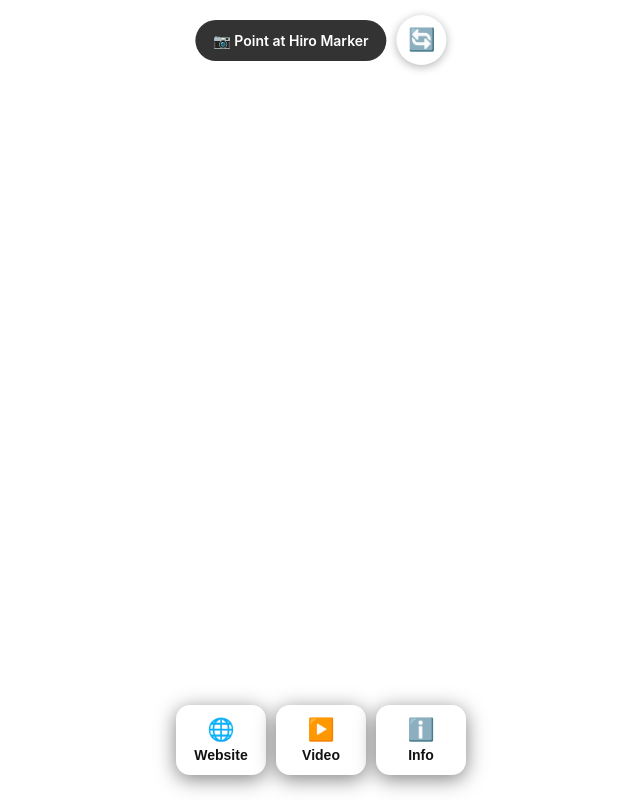
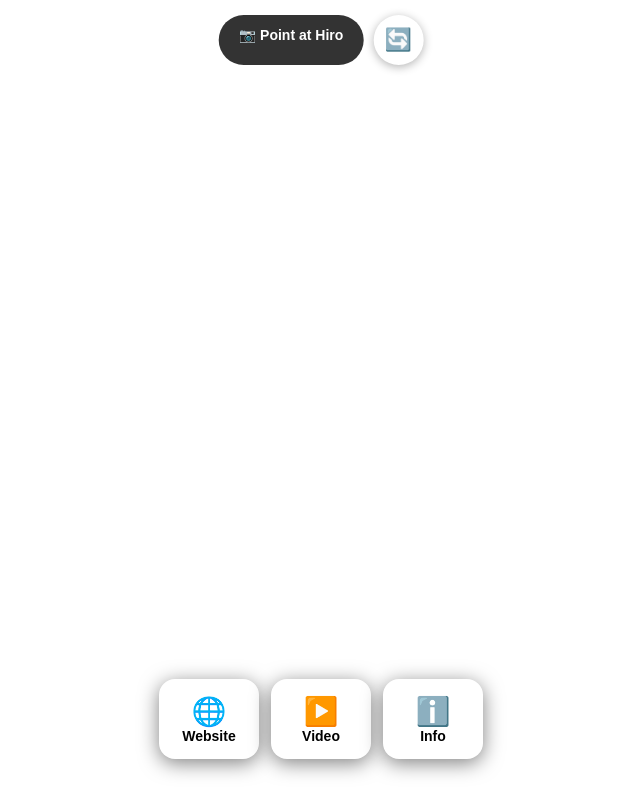
Before and after one commit to PAyush15/cursor-hack, a plain HTML site: page viewer.html in a window 1280 px wide. Shown: the whole page, without its empty margins (319-959 px from the left). Drawn offline with Linux system fonts and the light colour scheme.

Commit message:
Add files via upload

```diff
--- a/viewer.html
+++ b/viewer.html
@@ -7,114 +7,54 @@
     <title>AR Viewer</title>
     <script src="https://aframe.io/releases/1.4.2/aframe.min.js"></script>
     <script src="https://raw.githack.com/AR-js-org/AR.js/master/aframe/build/aframe-ar.js"></script>
-
-    <style>
-        * {
-            box-sizing: border-box;
-            margin: 0;
-            padding: 0;
-        }
-
-        body {
-            overflow: hidden;
-            font-family: -apple-system, sans-serif;
-        }
-
-        /* Fixed Size Buttons */
-        .button-overlay {
-            position: fixed;
-            bottom: 25px;
-            left: 50%;
-            transform: translateX(-50%);
-            display: flex;
-            gap: 10px;
-            z-index: 9999;
-        }
-
-        .ar-btn {
-            width: 90px;
-            height: 70px;
-            background: white;
-            border: none;
-            border-radius: 14px;
-            font-size: 14px;
-            font-weight: 700;
-            color: #111;
-            box-shadow: 0 4px 20px rgba(0, 0, 0, 0.5);
-            cursor: pointer;
-            flex-shrink: 0;
-            display: flex;
-            flex-direction: column;
-            align-items: center;
-            justify-content: center;
-            gap: 4px;
-        }
-
-        .ar-btn span {
-            font-size: 22px;
-        }
-
-        .ar-btn:active {
-            background: #eee;
-        }
-
-        /* Top Bar */
-        .top-bar {
-            position: fixed;
-            top: 15px;
-            left: 50%;
-            transform: translateX(-50%);
-            display: flex;
-            gap: 10px;
-            align-items: center;
-            z-index: 9999;
-        }
-
-        .status-text {
-            background: rgba(0, 0, 0, 0.8);
-            color: white;
-            padding: 12px 18px;
-            border-radius: 30px;
-            font-size: 14px;
-            font-weight: 600;
-        }
-
-        .refresh-btn {
-            width: 50px;
-            height: 50px;
-            background: white;
-            border: none;
-            border-radius: 50%;
-            font-size: 22px;
-            cursor: pointer;
-            box-shadow: 0 2px 10px rgba(0, 0, 0, 0.3);
-            flex-shrink: 0;
-        }
-    </style>
 </head>
 
-<body>
+<body style="margin:0; overflow:hidden; font-family:sans-serif;">
 
-    <div class="top-bar">
-        <span class="status-text" id="status">📷 Point at Hiro Marker</span>
-        <button class="refresh-btn" onclick="location.reload()">🔄</button>
+    <!-- Status Bar -->
+    <div style="position:fixed; top:15px; left:50%; transform:translateX(-50%); z-index:99999; display:flex; gap:10px;">
+        <span id="status"
+            style="background:rgba(0,0,0,0.8); color:white; padding:12px 20px; border-radius:30px; font-size:14px; font-weight:600;">📷
+            Point at Hiro</span>
+        <button onclick="location.reload()"
+            style="width:50px; height:50px; background:white; border:none; border-radius:50%; font-size:22px; box-shadow:0 2px 10px rgba(0,0,0,0.3);">🔄</button>
     </div>
 
-    <div class="button-overlay">
-        <button class="ar-btn" onclick="openWebsite()"><span>🌐</span>Website</button>
-        <button class="ar-btn" onclick="playVideo()"><span>▶️</span>Video</button>
-        <button class="ar-btn" onclick="showInfo()"><span>ℹ️</span>Info</button>
+    <!-- BUTTONS - Using Table Layout for Guaranteed Fixed Sizes -->
+    <div style="position:fixed; bottom:30px; left:50%; transform:translateX(-50%); z-index:99999;">
+        <table style="border-collapse:separate; border-spacing:10px;">
+            <tr>
+                <td>
+                    <button onclick="openWebsite()"
+                        style="width:100px; height:80px; background:white; border:none; border-radius:16px; font-size:14px; font-weight:700; box-shadow:0 4px 20px rgba(0,0,0,0.5);">
+                        <div style="font-size:28px;">🌐</div>
+                        Website
+                    </button>
+                </td>
+                <td>
+                    <button onclick="playVideo()"
+                        style="width:100px; height:80px; background:white; border:none; border-radius:16px; font-size:14px; font-weight:700; box-shadow:0 4px 20px rgba(0,0,0,0.5);">
+                        <div style="font-size:28px;">▶️</div>
+                        Video
+                    </button>
+                </td>
+                <td>
+                    <button onclick="showInfo()"
+                        style="width:100px; height:80px; background:white; border:none; border-radius:16px; font-size:14px; font-weight:700; box-shadow:0 4px 20px rgba(0,0,0,0.5);">
+                        <div style="font-size:28px;">ℹ️</div>
+                        Info
+                    </button>
+                </td>
+            </tr>
+        </table>
     </div>
 
     <a-scene vr-mode-ui="enabled: false" loading-screen="enabled: false" renderer="antialias: true; alpha: true"
-        embedded
-        arjs="trackingMethod: best; sourceType: webcam; debugUIEnabled: false; detectionMode: mono_and_matrix; matrixCodeType: 3x3;">
+        embedded arjs="trackingMethod: best; sourceType: webcam; debugUIEnabled: false;">
 
-        <!-- Marker with improved tracking settings -->
         <a-marker preset="hiro" id="hiro-marker" smooth="true" smoothCount="5" smoothTolerance="0.01"
             smoothThreshold="2">
-
-            <a-entity id="model" gltf-model="url(models/model.glb)" position="0 0 0" scale="1 1 1"
+            <a-entity gltf-model="url(models/model.glb)" position="0 0 0" scale="1 1 1"
                 animation="property: rotation; to: 0 360 0; loop: true; dur: 10000; easing: linear">
             </a-entity>
         </a-marker>
@@ -123,29 +63,18 @@
     </a-scene>
 
     <script>
-        function openWebsite() {
-            window.open('https://github.com/PAyush15', '_blank');
-        }
+        function openWebsite() { window.open('https://github.com/PAyush15', '_blank'); }
+        function playVideo() { alert('Video Feature - Coming Soon!'); }
+        function showInfo() { alert('AR Viewer\nModel: model.glb\nMarker: Hiro'); }
 
-        function playVideo() {
-            alert('Video Feature - Coming Soon!');
-        }
-
-        function showInfo() {
-            alert('AR Viewer\nModel: model.glb\nMarker: Hiro');
-        }
-
-        // Marker Detection Feedback
         var marker = document.querySelector('#hiro-marker');
         var status = document.querySelector('#status');
-
         marker.addEventListener('markerFound', function () {
             status.textContent = '✅ Model Active';
             status.style.background = 'rgba(34, 197, 94, 0.9)';
         });
-
         marker.addEventListener('markerLost', function () {
-            status.textContent = '📷 Point at Hiro Marker';
+            status.textContent = '📷 Point at Hiro';
             status.style.background = 'rgba(0,0,0,0.8)';
         });
     </script>
```
